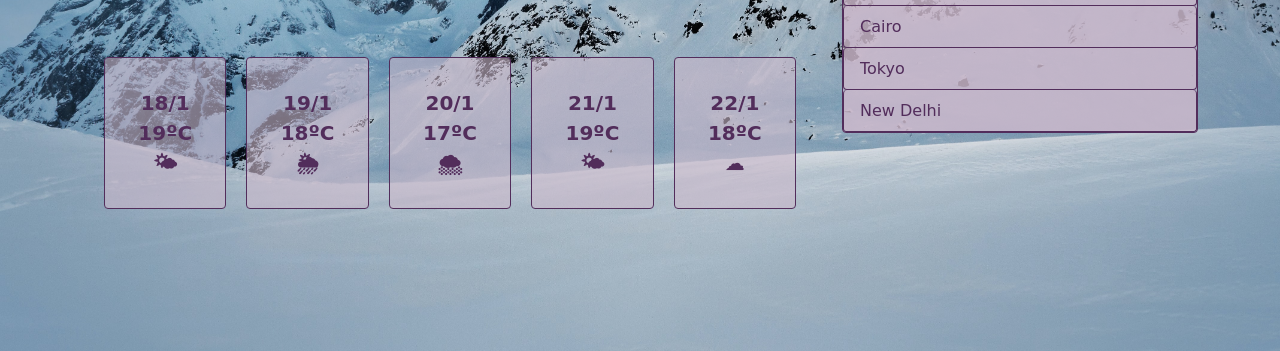
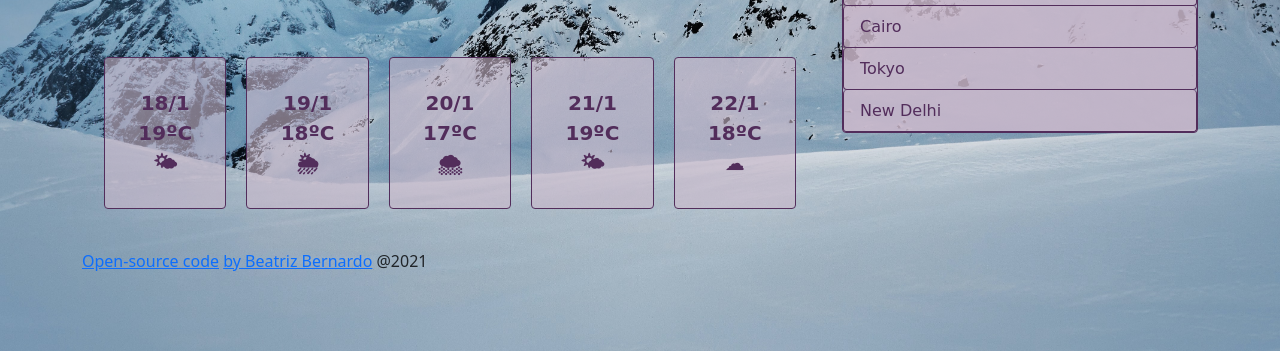
Before and after one commit to BeatrizBernardo/my-weather-app-shecodes, a plain HTML site: page index.html in a window 1280 px wide. Shown: the part 449-800 px from the top of the page. Drawn offline with nearby package versions, Linux system fonts and the light colour scheme; no server answers; a web font is replaced by a local one.

Commit message:
add open source link to html file

```diff
--- a/index.html
+++ b/index.html
@@ -157,6 +157,15 @@
           </div>
         </div>
       </div>
+      <span class="open-source">
+        <a href="https://github.com/BeatrizBernardo/my-weather-app-shecodes"
+          >Open-source code</a
+        >
+        <a href="https://www.linkedin.com/in/beatriz-bernardo-a92b6286/"
+          >by Beatriz Bernardo</a
+        >
+        @2021</span
+      >
     </div>
 
     <script src="src/index.js"></script>
```
